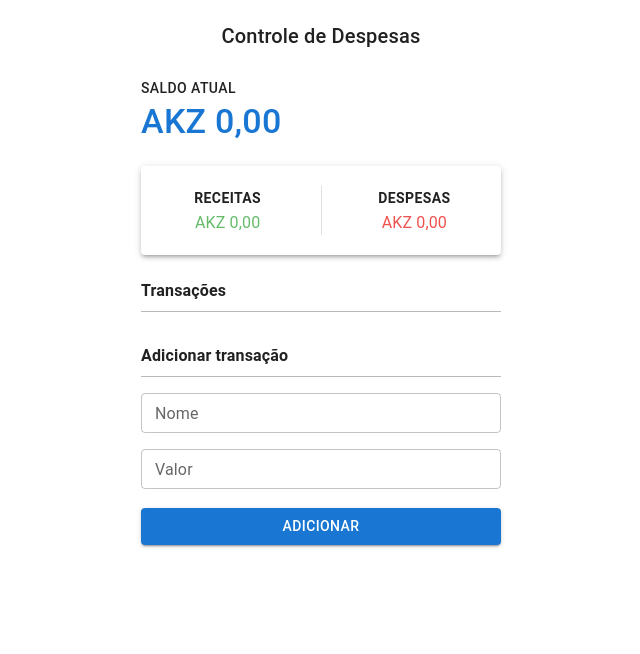
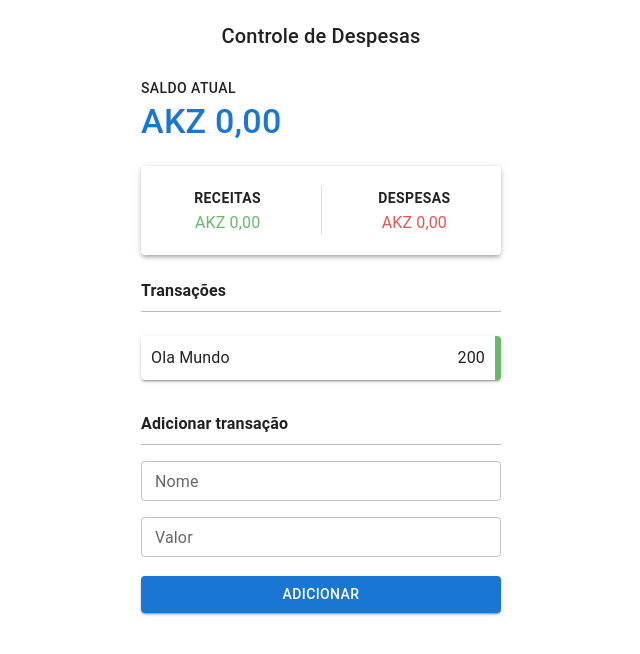
Before and after one commit to Francisco-Fetapi/financial-manager, a React (Vite) app: page / in a window 1280 px wide. Shown: the top 654 px of the page, without its empty margins (319-959 px from the left). Built offline with nearby package versions, Linux system fonts and the light colour scheme.

Commit message:
Transaction component criado

```diff
--- a/src/components/DebitAndCredit.tsx
+++ b/src/components/DebitAndCredit.tsx
@@ -27,11 +27,11 @@ interface LabelProps {
   value: number;
   type: keyof LabelTypes;
 }
-interface LabelTypes {
+export interface LabelTypes {
   Debit: string;
   Credit: string;
 }
-const types: LabelTypes = {
+export const labelTypes: LabelTypes = {
   Debit: green[400],
   Credit: red[400],
 };
@@ -42,7 +42,9 @@ export function Label({ label, value, type }: LabelProps) {
       <Text variant="button" fontWeight={600}>
         {label}
       </Text>
-      <Text style={{ color: types[type] }}>{ConvertToLocalMoney(value)}</Text>
+      <Text style={{ color: labelTypes[type] }}>
+        {ConvertToLocalMoney(value)}
+      </Text>
     </Box>
   );
 }
--- /dev/null
+++ b/src/components/Transaction.tsx
@@ -0,0 +1,19 @@
+import { Box } from "@mui/material";
+import { Text, TransactionContainer } from "../styles/General";
+
+interface Props {
+  name: string;
+  value: number;
+  type: "Debit" | "Credit";
+}
+
+export default function Transaction({ name, value, type }: Props) {
+  return (
+    <Box>
+      <TransactionContainer className={type} elevation={2}>
+        <Text>{name}</Text>
+        <Text>{value}</Text>
+      </TransactionContainer>
+    </Box>
+  );
+}
--- a/src/components/Transactions.tsx
+++ b/src/components/Transactions.tsx
@@ -1,10 +1,14 @@
 import { Box } from "@mui/material";
 import { TextWithDivider } from "../styles/General";
+import Transaction from "./Transaction";
 
 export default function Transactions() {
   return (
     <Box mt={3}>
       <TextWithDivider>Transações</TextWithDivider>
+      <Box mt={3}>
+        <Transaction name="Ola Mundo" value={200} type="Debit" />
+      </Box>
     </Box>
   );
 }
--- a/src/styles/General.ts
+++ b/src/styles/General.ts
@@ -1,5 +1,6 @@
 import { Typography, Paper } from "@mui/material";
 import styled from "styled-components";
+import { labelTypes } from "../components/DebitAndCredit";
 
 export const AppContainer = styled.div`
   display: flex;
@@ -22,3 +23,17 @@ export const TextWithDivider = styled(Typography)`
   border-bottom: 1px solid #bababa;
   font-weight: 600 !important;
 ` as typeof Typography;
+
+export const TransactionContainer = styled(Paper)`
+  padding: 10px;
+  display: flex;
+  justify-content: space-between;
+  align-items: center;
+
+  &.Debit {
+    border-right: 6px solid ${labelTypes.Debit};
+  }
+  &.Credit {
+    border-right: 6px solid ${labelTypes.Credit};
+  }
+` as typeof Paper;
```
